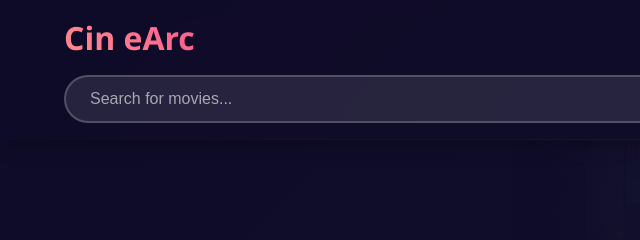
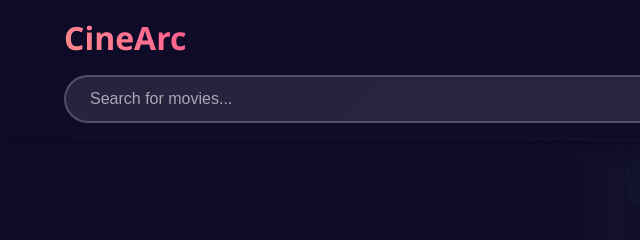
Before and after one commit to Killuash10/CineArc, a plain HTML site: page index.html in a window 1280 px wide. Shown: the top 240 px of the page, 0-640 px from the left. Drawn offline with Linux system fonts and the light colour scheme.

Commit message:
Update index.html

```diff
--- a/index.html
+++ b/index.html
@@ -10,8 +10,7 @@
     <!-- Header & Navigation -->
     <header>
         <nav>
-            <div class="logo">Cin
-                eArc</div>
+            <div class="logo">CineArc</div>
             <ul class="nav-links">
                 <li><a href="index.html">Home</a></li>
                 <li><a href="trending.html">Trending</a></li>
```
